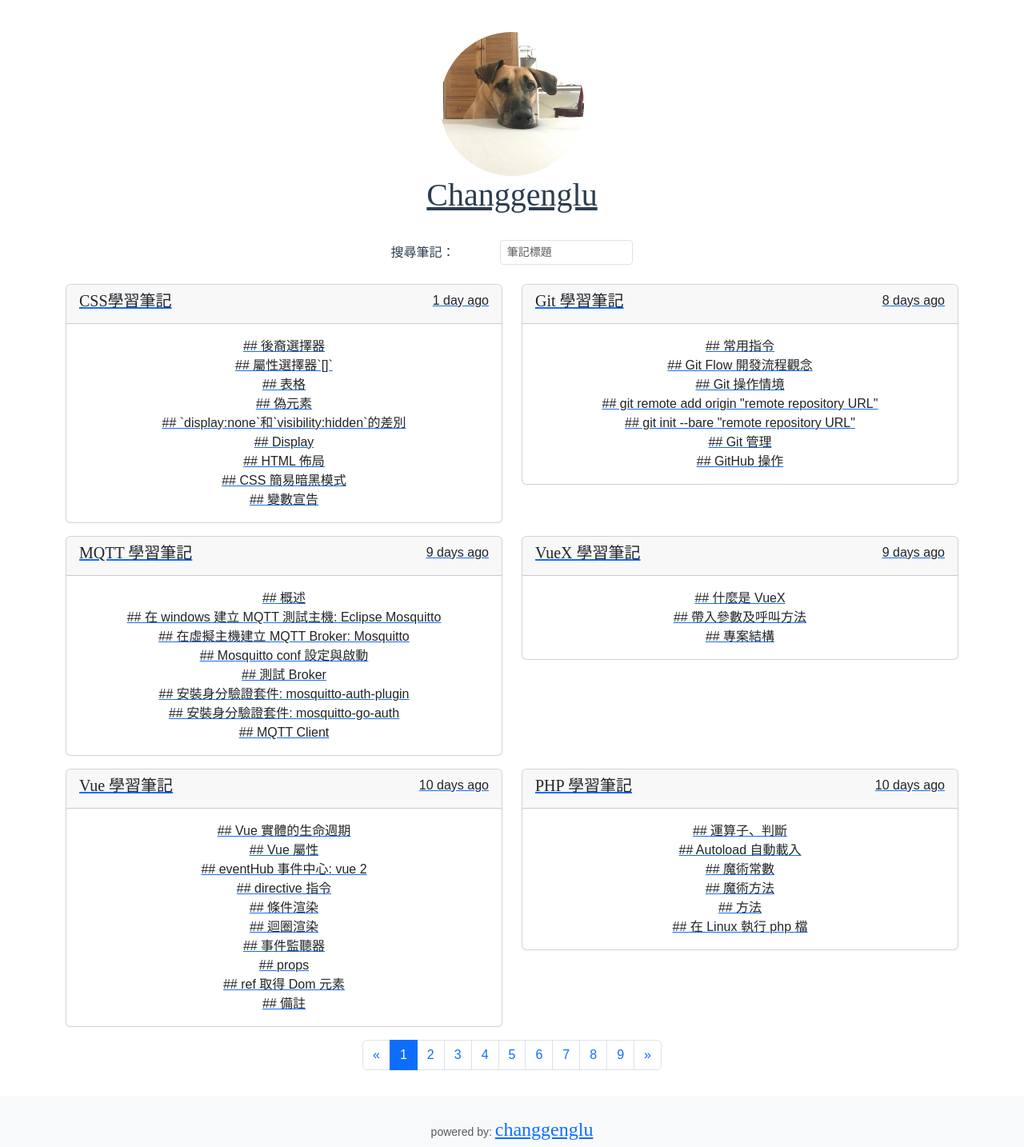
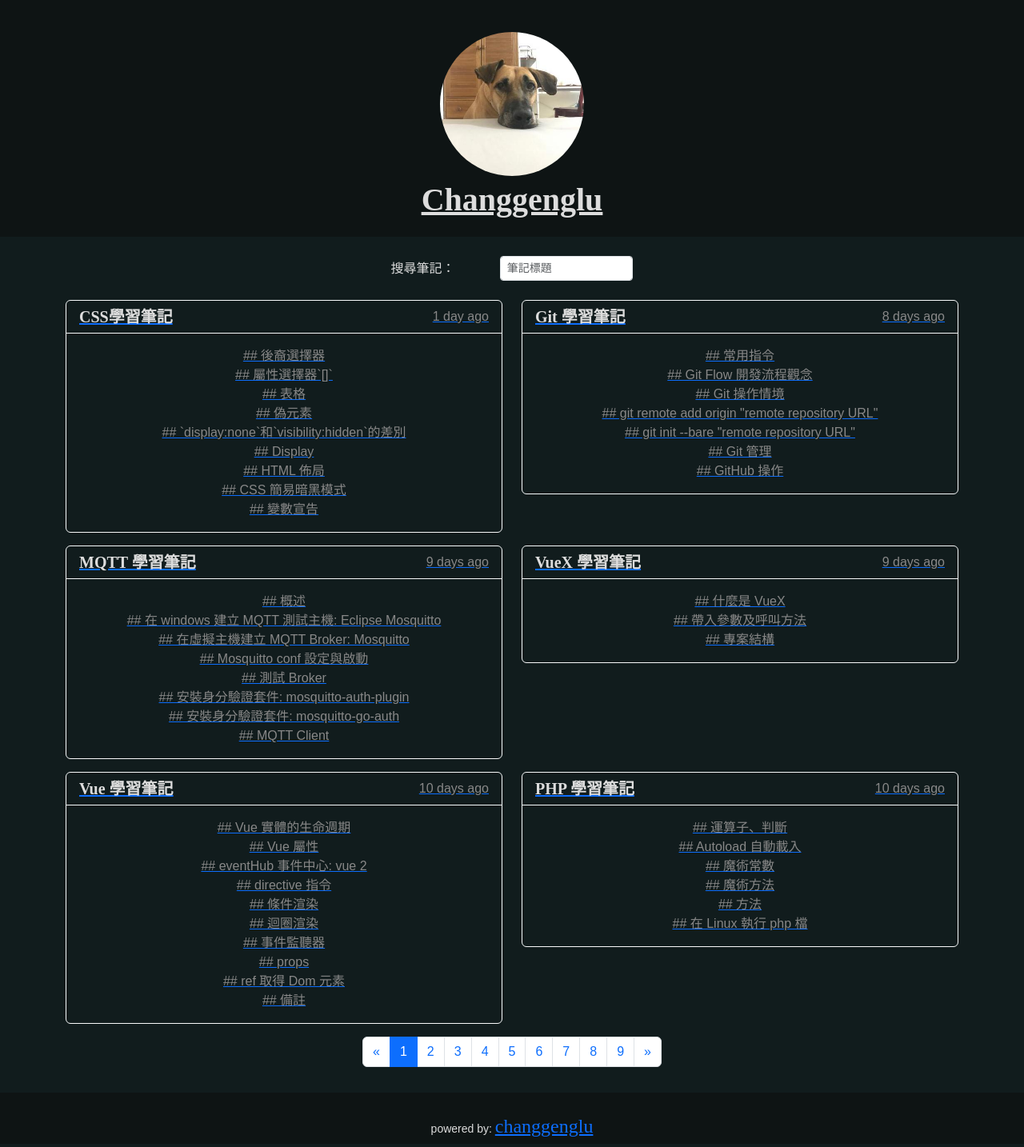
Before and after one commit to changgenglu/changgenglu-blog, a Vue app: page / in a window 1280 px wide. Shown: the whole page at 80% size. Built offline with nearby package versions, Linux system fonts and the light colour scheme; a web font is replaced by a local one; what vue3-markdown-it would draw is missing.

Commit message:
featL 修改字形

```diff
--- a/src/App.vue
+++ b/src/App.vue
@@ -17,29 +17,33 @@ export default {
 </script>
 
 <style>
+html,
+body {
+  background-color: rgb(17, 28, 29);
+}
+
+
 #app {
-  /* font-family: Avenir, Helvetica, Arial, sans-serif; */
-  /* font-family: Gambarino, serif; */
   font-family: Supreme, sans-serif;
   -webkit-font-smoothing: antialiased;
   -moz-osx-font-smoothing: grayscale;
-  color: #2c3e50;
+  background-color: rgb(17, 28, 29);
+  color: #dddddd;
   position: relative;
   min-height: 88vh;
 }
-
-/* *{outline: 2px solid;} */
 
 .content {
   padding-bottom: 10px;
 }
 
 .footer {
+  background-color: rgb(14, 20, 20);
   position: absolute;
   bottom: -70px;
 }
 
-@media (prefers-color-scheme: dark) {
+/* @media (prefers-color-scheme: dark) {
   html {
     filter: invert(90%) hue-rotate(180deg);
   }
@@ -54,5 +58,5 @@ export default {
   img {
     background: #fff;
   }
-}
+} */
 </style>
--- a/src/components/FooterComponent.vue
+++ b/src/components/FooterComponent.vue
@@ -1,12 +1,10 @@
 <template>
-    <footer class="py-4 pb-1 bg-light footer w-100">
+    <footer class="py-4 pb-1 footer w-100">
         <div class="container-fluid">
             <div class="d-flex align-items-center justify-content-center small">
                 <div class="text-muted">
-                    powered by:
-                    <a href="https://github.com/changgenglu">
-                        changgenglu
-                    </a>
+                    <span>powered by: </span>
+                    <a href="https://github.com/changgenglu">changgenglu</a>
                 </div>
             </div>
         </div>
@@ -22,7 +20,11 @@ export default {
 <style>
 @import url('https://fonts.googleapis.com/css2?family=Borel&display=swap');
 
-.text-muted > a{
+.text-muted>span {
+    color: #dddddd;
+}
+
+.text-muted>a {
     font-family: 'Borel', cursive;
     font-size: 1.5rem;
 }
--- a/src/components/LogoComponent.vue
+++ b/src/components/LogoComponent.vue
@@ -1,11 +1,13 @@
 <template>
     <div class="logoBag">
-        <router-link to="/">
-            <img alt="my logo" src="../assets/profile.jpg" class="myLogo">
-            <h1>
-                Changgenglu
-            </h1>
-        </router-link>
+        <div class="w-25 m-auto">
+            <router-link to="/">
+                <img alt="my logo" src="../assets/profile.jpg" class="myLogo">
+                <div class="fs-1">
+                    Changgenglu
+                </div>
+            </router-link>
+        </div>
     </div>
 </template>
 
@@ -18,11 +20,14 @@
 
 .logoBag {
     text-align: center;
-    margin-top: 5vh;
+    padding-top: 5vh;
+    padding-bottom: 2vh;
+    background-color: rgb(14, 20, 20);
 }
 
-.logoBag > a {
-    color: #2c3e50;
-    font-family: Gambarino,serif;
+.logoBag a {
+    color: #dddddd;
+    font-family: Gambarino, serif;
+    font-weight: bold;
 }
 </style>
--- a/src/views/HomeView.vue
+++ b/src/views/HomeView.vue
@@ -13,13 +13,15 @@
     <div class="row">
       <div v-for="(item, index) in searchResult" :key="index" :class="{ 'col-6': !isMobile }">
         <router-link :to="`/markdown/${item.name}`">
-          <div class="card mb-3">
-            <div class="card-header d-flex justify-content-between">
-              <span class="h5">{{ item.name.split('.md')[0] }}</span>
+          <div class="card mb-3 bg-transparent border-light">
+            <div class="card-header d-flex justify-content-between border-light">
+              <p class="h5">{{ item.name.split('.md')[0] }}</p>
               <span>{{ countDate(item.date) }} ago</span>
             </div>
             <div class="card-body text-center" v-show="!isMobile">
-              <div v-for="title, index in item.matchingLines" :key="index">{{ title }}</div>
+              <div v-for="title, index in item.matchingLines" :key="index">
+                <span>{{ title }}</span>
+              </div>
             </div>
           </div>
         </router-link>
@@ -173,6 +175,16 @@ export default {
 </script>
 
 <style>
+.card span {
+  color: #888888;
+}
+
+.card p {
+  color: #dddddd;
+  font-weight: bolder;
+  margin: 0;
+}
+
 a {
   text-decoration: none;
 }
--- a/src/views/MarkdownComponent.vue
+++ b/src/views/MarkdownComponent.vue
@@ -9,7 +9,7 @@
             <div v-show="showMenu" :class="{ 'col-3': !isMobile, 'col-12': isMobile }">
                 <Markdown class="sticky-sm-top" id="menu" :source="markdownMenu" v-show="showMenu" />
             </div>
-            <div class='position-sticky-end' :class="{ 'ms-3 col-9': !isMobile }">
+            <div class='markdown-content position-sticky-end' :class="{ 'ms-3 col-9': !isMobile }">
                 <Markdown :source="markdownContent" />
             </div>
         </div>
@@ -80,7 +80,11 @@ export default {
 }
 
 #menu a {
-    color: #1b2631;
+    color: #888888;
+}
+
+.markdown-content {
+    color: #888888;
 }
 
 h1,
@@ -90,6 +94,8 @@ h4,
 h5,
 h6 {
     font-family: Gambarino, serif;
+    color: #dddddd;
+    font-weight: bolder;
 }
 
 #toggle-menu-btn {
@@ -120,4 +126,5 @@ h6 {
     right: 0%;
     top: 88%;
     width: 3.5em;
-}</style>
+}
+</style>
```
